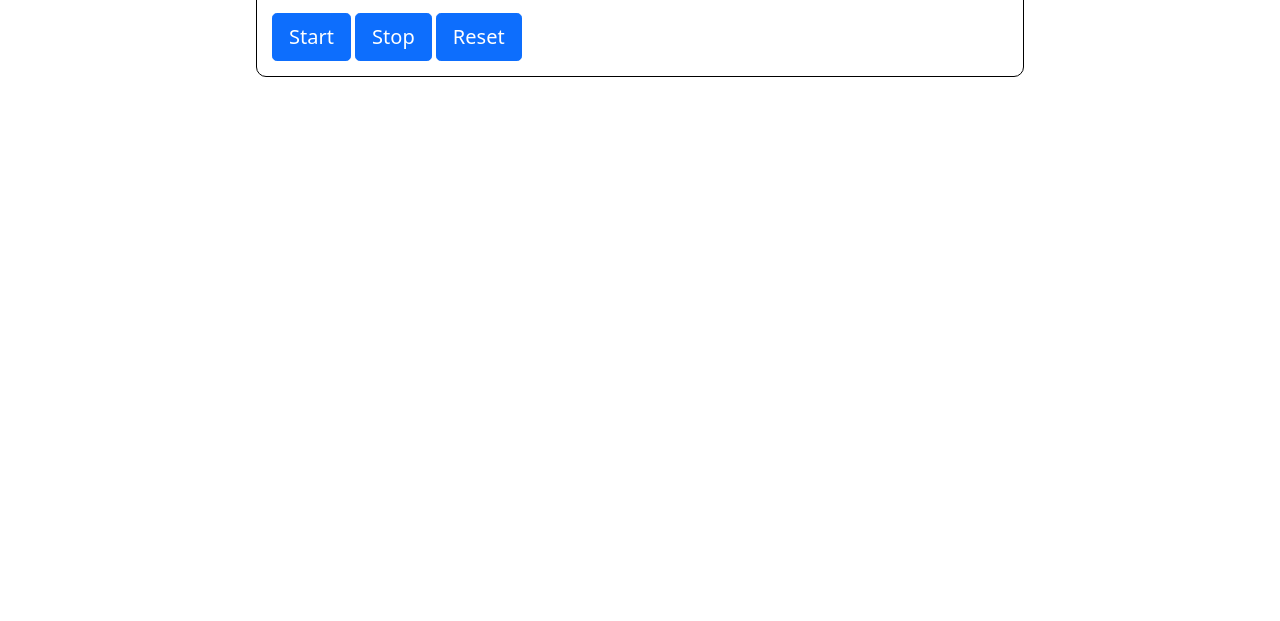
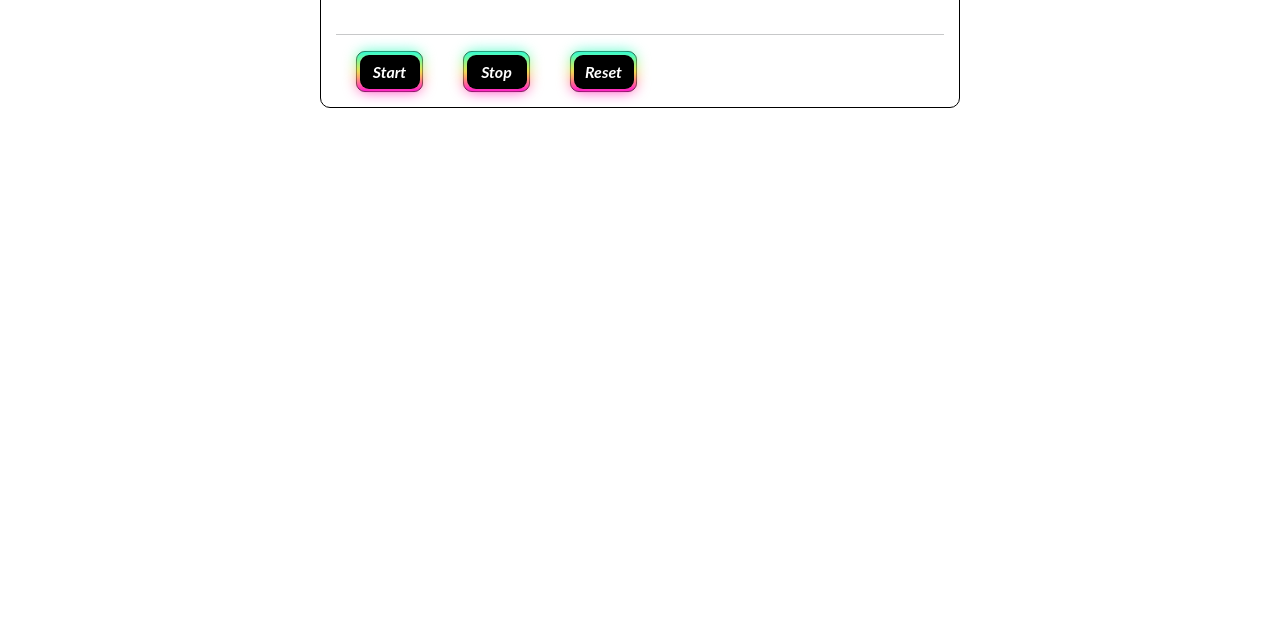
Before and after one commit to Sandi2156/StopWatch, a plain HTML site: page index.html in a window 1280 px wide. Shown: the part 179-800 px from the top of the page. Drawn offline with nearby package versions, Linux system fonts and the light colour scheme.

Commit message:
Change style of the page....

```diff
--- a/index.html
+++ b/index.html
@@ -29,7 +29,7 @@
             </ul>
             <form class="d-flex">
               <input class="form-control me-2" type="search" placeholder="Search" aria-label="Search">
-              <button class="btn btn-outline-success" type="submit">Search</button>
+
             </form>
           </div>
         </div>
@@ -37,13 +37,30 @@
 
       <!-- Jubotron -->
       <div class="jumbotron">
-        <h1 class="display-4">Stopwatch</h1>
-        <div id="stopwatch"></div>
+        <div class="wrap">
+          <h1 class="display-4">Stopwatch</h1>
+          <div id="stopwatch"></div>
+
+        </div>
         <div id="warning"></div>
         <hr my-4>
-        <a class="btn btn-primary btn-lg" href="#" role="button" id="start">Start</a>
-        <a class="btn btn-primary btn-lg" href="#" role="button" id="stop">Stop</a>
-        <a class="btn btn-primary btn-lg" href="#" role="button" id="reset">Reset</a>
+        <div class="main-outer">
+        <div class="outer outer1">
+          <button class="btn btn-primary btn-lg" href="#" role="button" id="start">Start</button>
+          <span></span>
+          <span id="span"></span>
+        </div>
+        <div class="outer outer2">
+          <button class="btn btn-primary btn-lg" href="#" role="button" id="stop">Stop</button>
+          <span></span>
+          <span id="span"></span>
+        </div>
+        <div class="outer outer3">
+          <button class="btn btn-primary btn-lg" href="#" role="button" id="reset">Reset</button>
+          <span></span>
+          <span id="span"></span>
+        </div>
+      </div>
       </div>
 
 
--- a/script.js
+++ b/script.js
@@ -5,8 +5,12 @@ function Stopwatch(){
     let seconds = 0, running = false, startTime , totalTime , previous = 0;
 
     this.start = function(){
-        if(running)
+        if(running){
             document.getElementById('warning').innerHTML = `<h3>Stopwatch is alredy running</h3>`
+            setInterval(() => {
+                document.getElementById('warning').innerHTML =``;
+            }, 3000);
+        }
 
         else{
         running = true;
@@ -16,14 +20,18 @@ function Stopwatch(){
             setWatch.setSeconds(seconds);
             setWatch.setMinutes(seconds/60);
             setWatch.setHours(seconds/3600);
-            document.getElementById('stopwatch').innerHTML = `<span>${setWatch.getHours()} :: ${setWatch.getMinutes()} :: ${setWatch.getSeconds()}</span>`
+            document.getElementById('stopwatch').innerHTML = `<h3>${setWatch.getHours()} : ${setWatch.getMinutes()} : ${setWatch.getSeconds()}</h3>`
         }, 1000);
     }
     }
 
     this.stop = function(){
-        if(!running)
+        if(!running){
             document.getElementById('warning').innerHTML = `<h3>Stopwatch is alredy stopped</h3>`
+            setInterval(() => {
+                document.getElementById('warning').innerHTML =``;
+            }, 3000);
+        }
         else{
         previous = seconds;
         running = false;
@@ -36,6 +44,8 @@ function Stopwatch(){
         running = false;
         startTime = null;
         previous = 0;
+        document.getElementById('stopwatch').innerHTML = `<h3>00 : 00 : 00</h3>`
+
     }
 }
 
--- a/style.css
+++ b/style.css
@@ -1,7 +1,111 @@
+*{
+    box-sizing: border-box;
+}
+
 .jumbotron{
-    width: 60%;
+    width: 50%;
     margin: 20px auto;
     border: 1px solid black;
     border-radius: 10px;
     padding: 15px;
+    /* height: 50vh; */
 }
+
+.wrap{
+    display: flex;
+}
+#stopwatch{
+    margin: 0 10px;
+    height: 25px;
+}
+#stopwatch h3{
+    font-size: 2rem;
+    text-align: center;
+    margin-left: 70px;
+    margin-top: 20px;
+    font-family: 'Lato', sans-serif;
+    font-style: italic;
+    font-weight: 700;
+}
+
+
+.jumbotron .btn{
+    /* background-color: white; */
+    /* color: black; */
+    padding: 5px 6px;
+    width: ;
+    font-family: 'Lato', sans-serif;
+    font-style: italic;
+    font-weight: 700;
+    font-size: medium;
+}
+.jumbotron .btn:hover{
+    background-color: black;
+    color: white;
+    transition: all 0.8s ease-out;
+    cursor: pointer;
+
+}
+
+#warning{
+    height: 30px;
+    padding: 8px;
+}
+
+#warning h3{
+    font-family: 'Lato', sans-serif;
+    font-weight: 400;
+    color: red;
+    font-style: italic;
+    font-size: medium;
+}
+
+
+.main-outer{
+    display: flex;
+}
+.outer{
+    position: relative;
+    margin: 0 20px;
+    border: 1px solid black;
+    border-radius: 9px;
+    outline: none;
+    background: linear-gradient(#14ffe9, #ffeb3b, #ff00e0);
+}
+.btn{
+    position: absolute;
+    z-index: 10;
+    top: 50%;
+    left: 50%;
+    transform: translate(-50%, -50%);
+    background-color: black;
+    color: white;
+    border: none;
+    outline: none;
+    border-radius: 9px;
+    width: 60px;
+}
+.outer span{
+    position: absolute;
+    height: 100%;
+    width: 100%;
+    background: linear-gradient(#14ffe9, #ffeb3b, #ff00e0);
+    filter: blur(1px);
+    border-radius: 9px;
+}
+.outer #span{
+    filter: blur(7px);
+}
+
+.outer1{
+    height: 41px;
+    width: 67px;
+}
+.outer2{
+    height: 41px;
+    width: 67px;
+}
+.outer3{
+    height: 41px;
+    width: 67px;
+}
```
